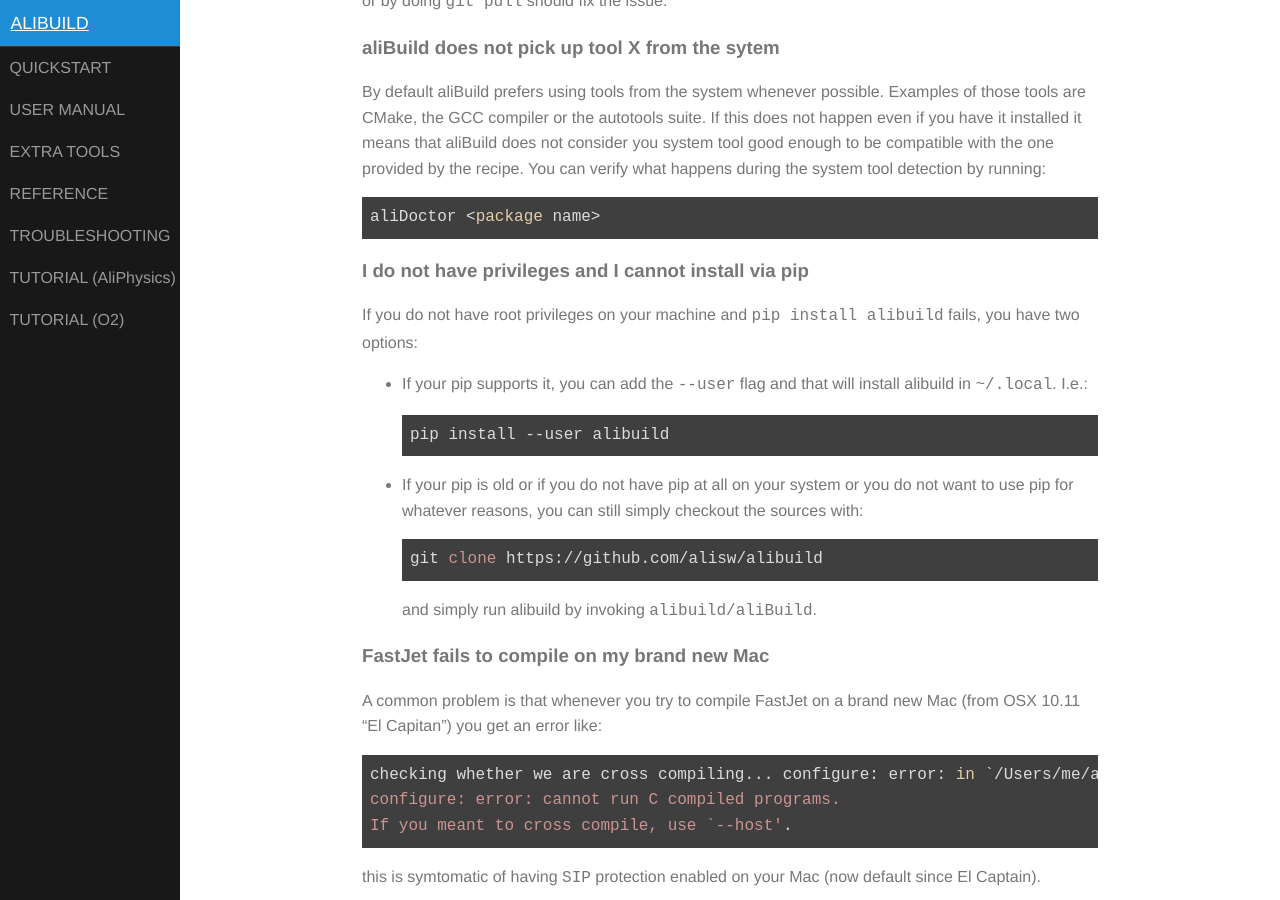
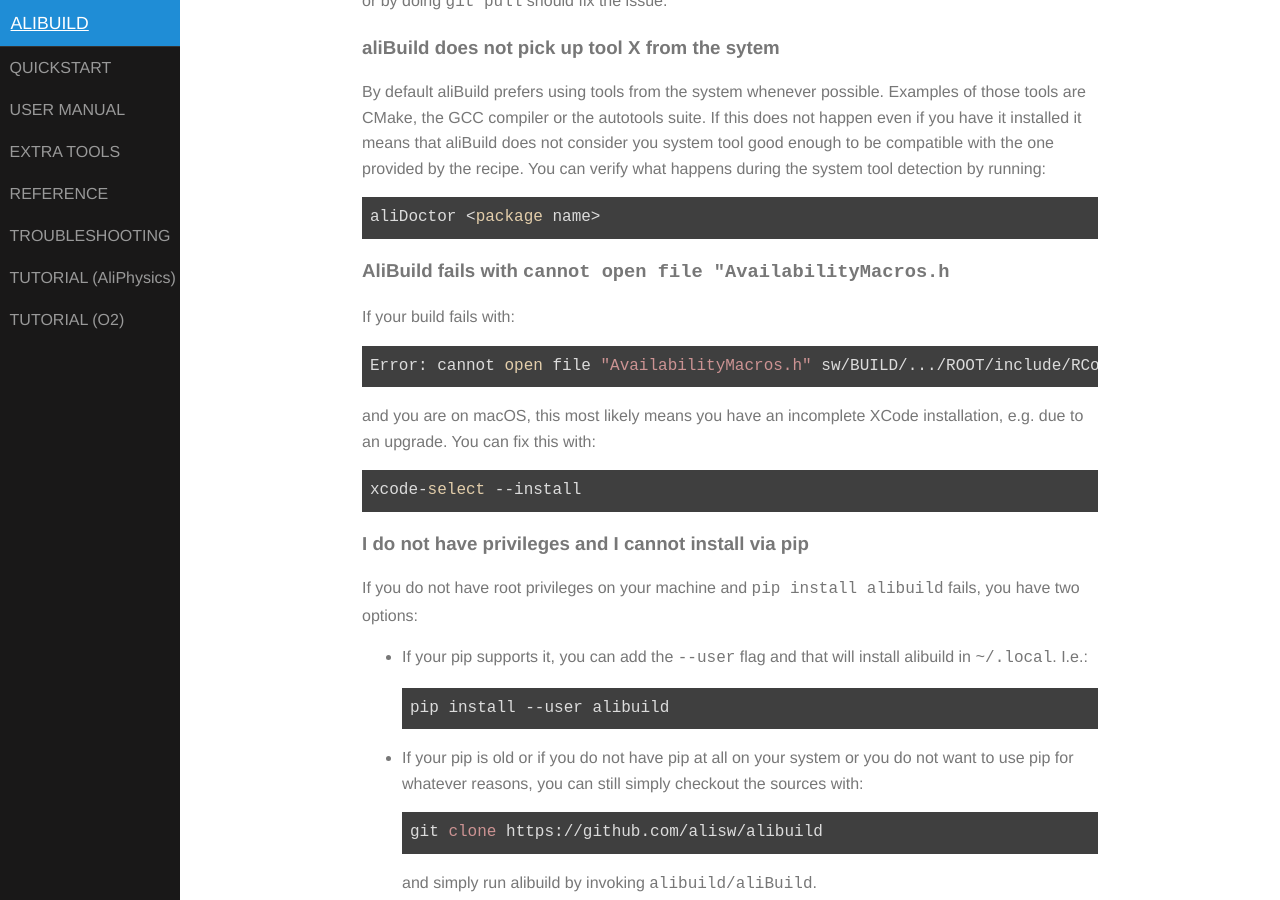
Before and after one commit to alisw/alibuild, a Jekyll site: the page built from docs/troubleshooting.markdown, in a window 1280 px wide and 900 px high, scrolled down 3128 px. Built offline with Jekyll 4.4.1, drawn with Linux system fonts in a browser that asks for light colours.

Commit message:
Document issue about missing xcode-select --install

````diff
--- a/docs/troubleshooting.markdown
+++ b/docs/troubleshooting.markdown
@@ -148,6 +148,21 @@
 
     aliDoctor <package name>
 
+
+### AliBuild fails with `cannot open file "AvailabilityMacros.h`
+
+If your build fails with:
+
+```
+Error: cannot open file "AvailabilityMacros.h" sw/BUILD/.../ROOT/include/RConfig.h:384:
+```
+
+and you are on macOS, this most likely means you have an incomplete XCode installation,
+e.g. due to an upgrade. You can fix this with:
+
+```
+xcode-select --install
+```
 
 ### I do not have privileges and I cannot install via pip
 
````
